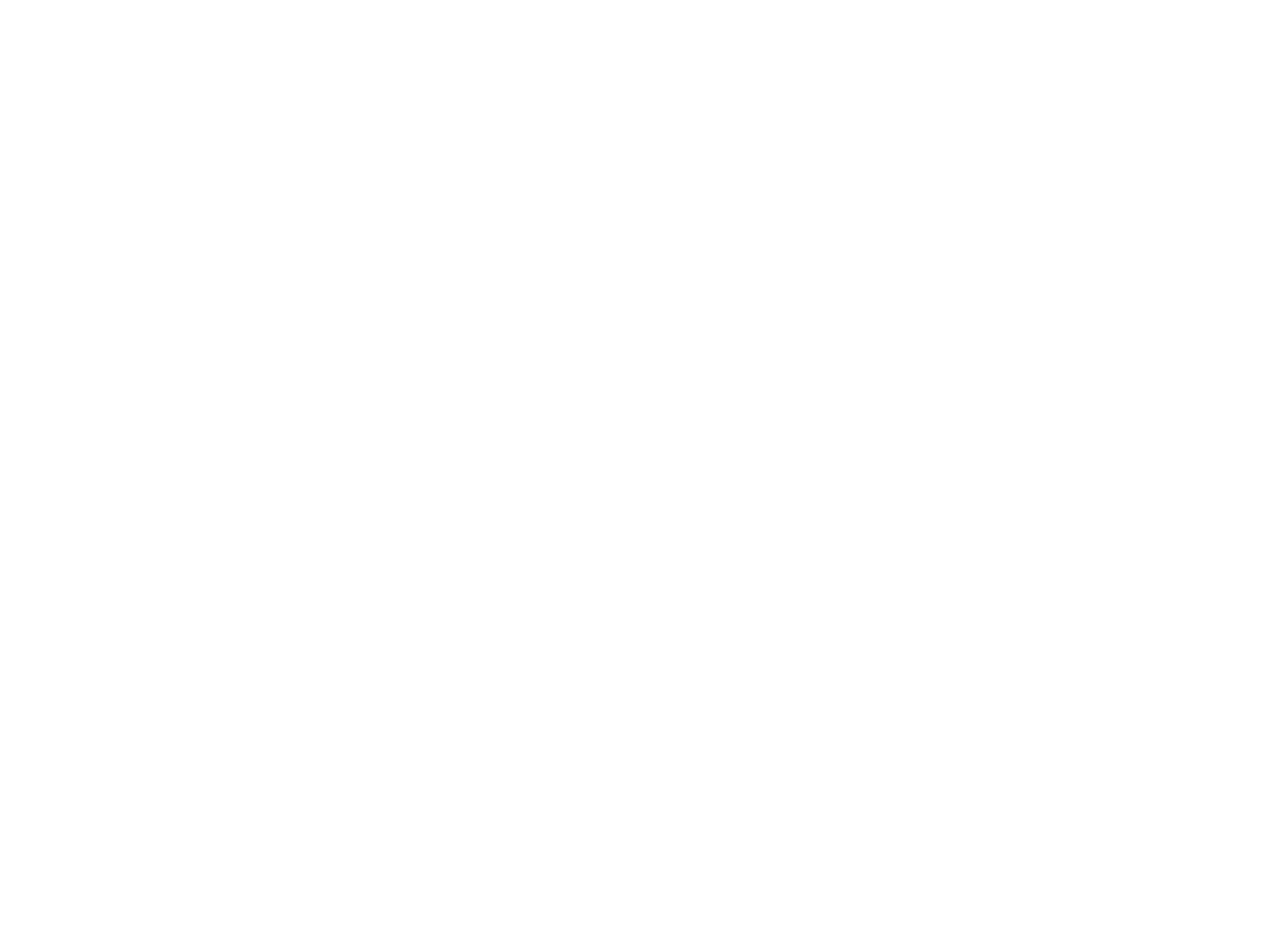
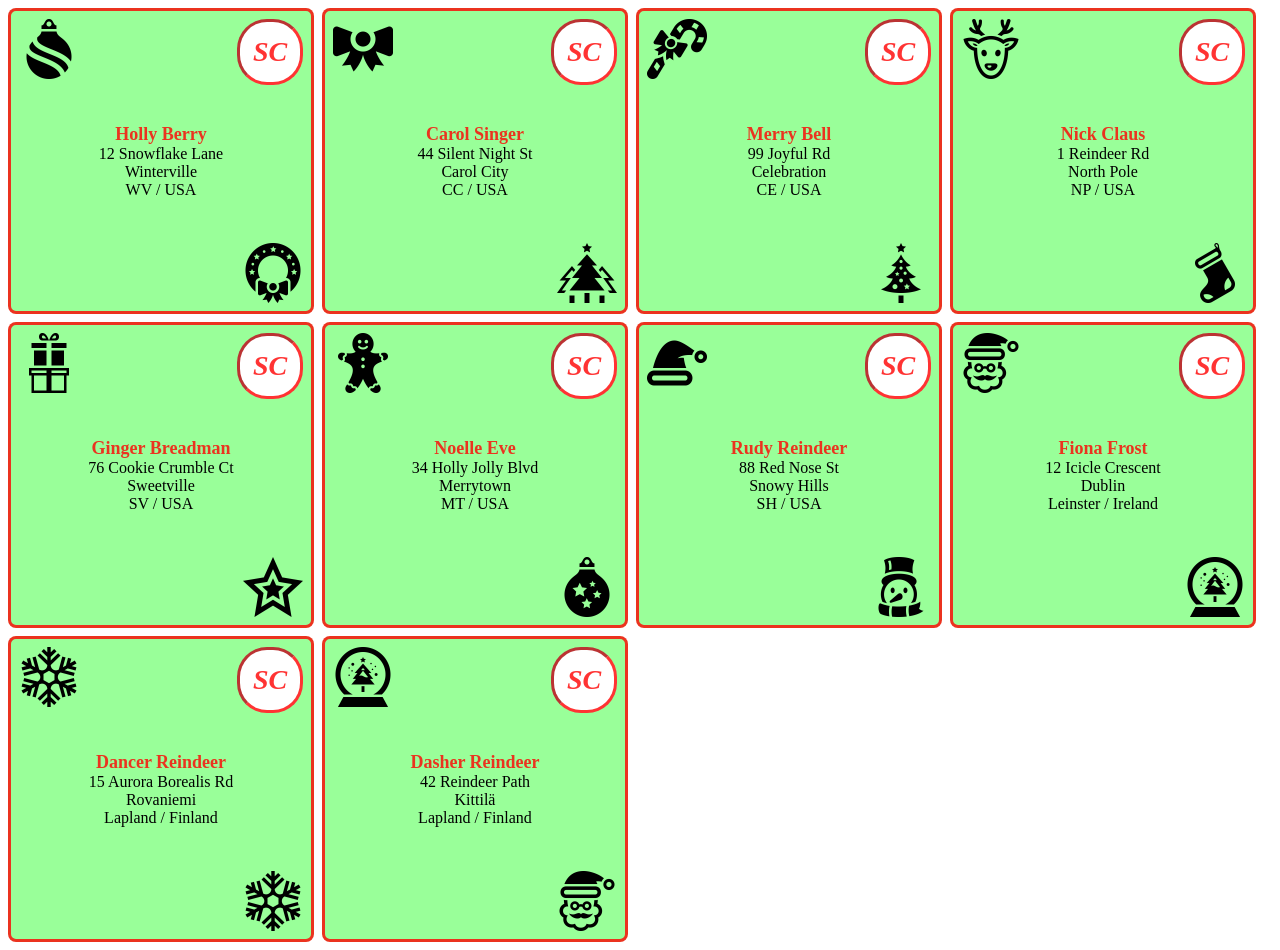
Before and after one commit to felixWackernagel/Javascriptmas2024, a website built with Vite: page index.html in a window 1280 px wide. Before the commit the page ends 800 px from the top, so only its background shows below. Built offline with nearby package versions, Linux system fonts and the light colour scheme.

Commit message:
Solution

```diff
--- a/index.css
+++ b/index.css
@@ -6,11 +6,60 @@ body {
 main {
   display: flex;
   flex-wrap: wrap;
-    gap: .5em;
-    padding: .5em;
+  gap: 0.5em;
+  padding: 0.5em;
 }
 
 .label {
   width: 300px;
   height: 300px;
+  border: 3px solid rgba(255, 0, 0, 0.8);
+  border-radius: 8px;
+  display: flex;
+  flex-direction: column;
+  align-items: center;
+  justify-content: center;
+  position: relative;
+  background-color: rgba(0, 255, 0, 0.4);
+  text-align: center;
 }
+
+.label__icon--one {
+  position: absolute;
+  top: 8px;
+  left: 8px;
+  width: 20%;
+  height: auto;
+}
+
+.label__icon--two {
+  position: absolute;
+  right: 8px;
+  bottom: 8px;
+  width: 20%;
+  height: auto;
+}
+
+.name {
+  font-weight: bold;
+  color: rgba(255, 0, 0, 0.8);
+  font-size: 18px;
+}
+
+.label__logo {
+  position: absolute;
+  top: 8px;
+  right: 8px;
+  width: 60px;
+  height: 60px;
+  border-radius: 30px;
+  background-color: #fff;
+  display: flex;
+  align-items: center;
+  justify-content: center;
+  font-weight: bold;
+  font-size: 28px;
+  font-style: italic;
+  border: 3px inset rgba(255, 0, 0, 0.8);
+  color: rgba(255, 0, 0, 0.8);
+}
--- a/index.js
+++ b/index.js
@@ -1,4 +1,4 @@
-import { addresses } from './addresses.js'
+import { addresses } from "./addresses.js";
 /*
 Writing out labels by hand is a real pain. Luckily, you are so organised that you have all of your contacts saved in an array.
 
@@ -13,4 +13,40 @@ But not all of your contacts are on your Christmas list. So your task is this:
 2. Create your own CSS Christmas logo to add a personal touch to each label.
 */
 
-const labelsContainer = document.querySelector('.labels-container')
+const icons = [
+  "bauble",
+  "bow",
+  "candy-cane",
+  "deer",
+  "gifts",
+  "gingerbread-man",
+  "santa-hat",
+  "santa",
+  "snowflake",
+  "snowglobe",
+  "snowman",
+  "star-bauble",
+  "star",
+  "stocking",
+  "tree",
+  "trees",
+  "wreath",
+];
+
+let one = 0;
+let two = icons.length - 1;
+
+const labelsContainer = document.querySelector(".labels-container");
+
+addresses
+  .filter((address) => address.isOnChristmasList)
+  .forEach((address) => {
+    const icon1 = icons[one];
+    const icon2 = icons[two];
+    one++;
+    two--;
+    const item = document.createElement("div");
+    item.classList.add("label");
+    item.innerHTML = `<span class="name">${address.name}</span>${address["address line 1"]}<br>${address.town}<br>${address.state} / ${address.country}<img class="label__icon--one" src="icons/${icon1}.png"/><img class="label__icon--two" src="icons/${icon2}.png"/><span class="label__logo">SC</span>`;
+    labelsContainer.appendChild(item);
+  });
```
Lines whose indentation alone changed are shown as unchanged.
